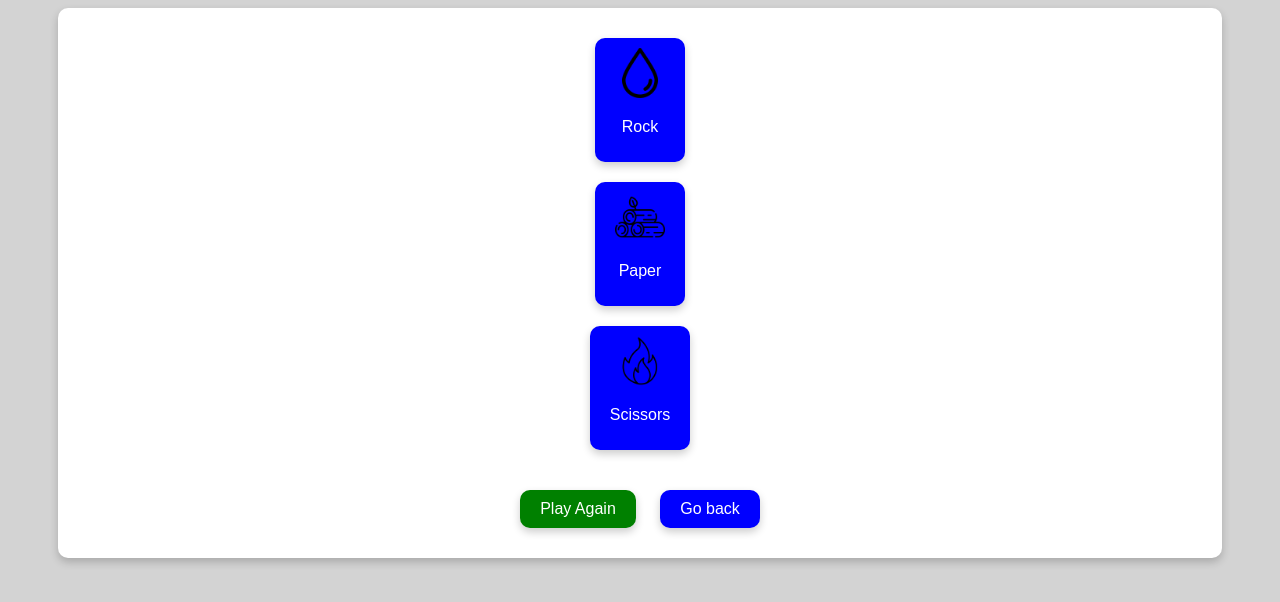
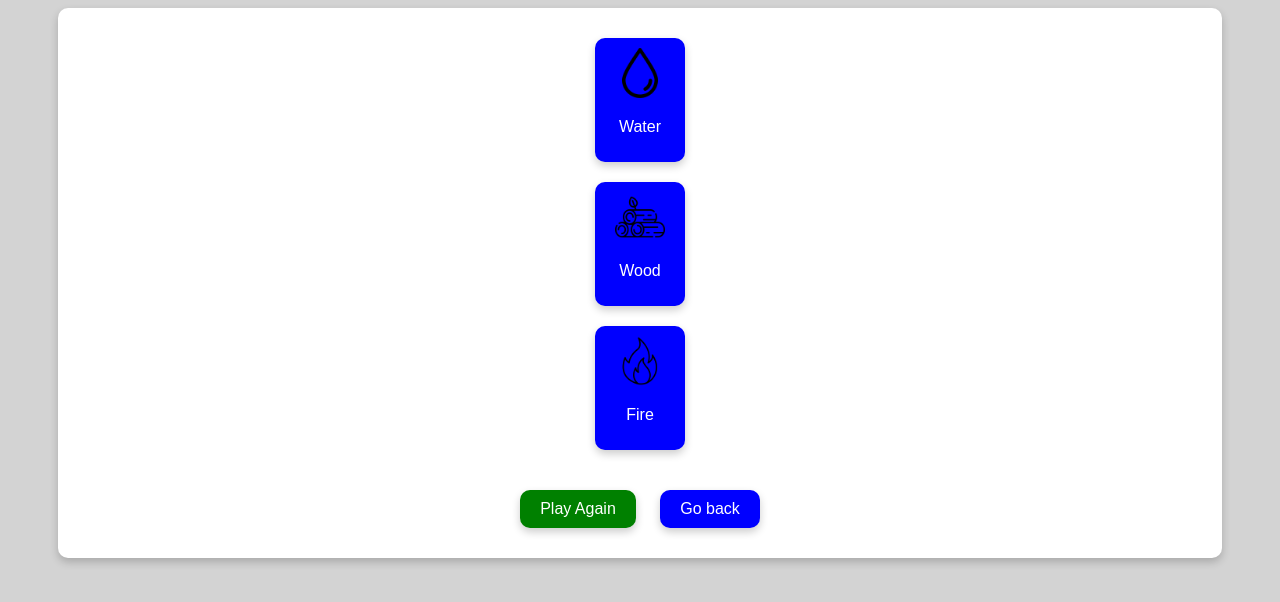
Before and after one commit to abdallh-elkahlout/Water-Wood-Fire, a plain HTML site: page index.html in a window 1280 px wide. Drawn offline with Linux system fonts and the light colour scheme.

Commit message:
Update index.html

```diff
--- a/index.html
+++ b/index.html
@@ -70,13 +70,13 @@
 <body>
     <div id="container">
         <button id="water"><img src="images/water.png" id="im1">
-            <p id="Ro">Rock</p>
+            <p id="Ro">Water</p>
         </button>
         <button id="wood"><img src="images/wood.png" id="im2">
-            <p id="Pa">Paper</p>
+            <p id="Pa">Wood</p>
         </button>
         <button id="fire"><img src="images/fire.png" id="im3">
-            <p id="Sc">Scissors</p>
+            <p id="Sc">Fire</p>
         </button>
         <div id="player-choice" class="player-choice"></div>
         <div id="computer-choice" class="computer-choice"></div>
```
